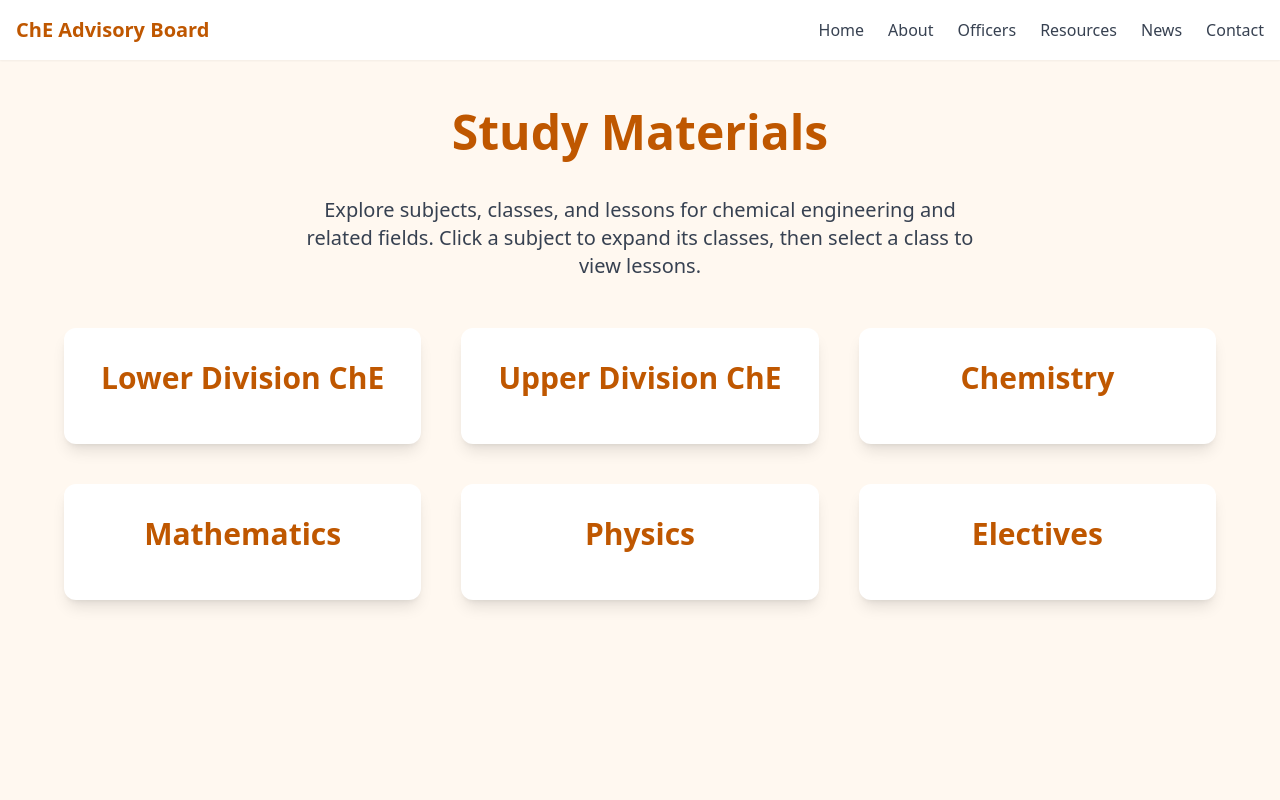
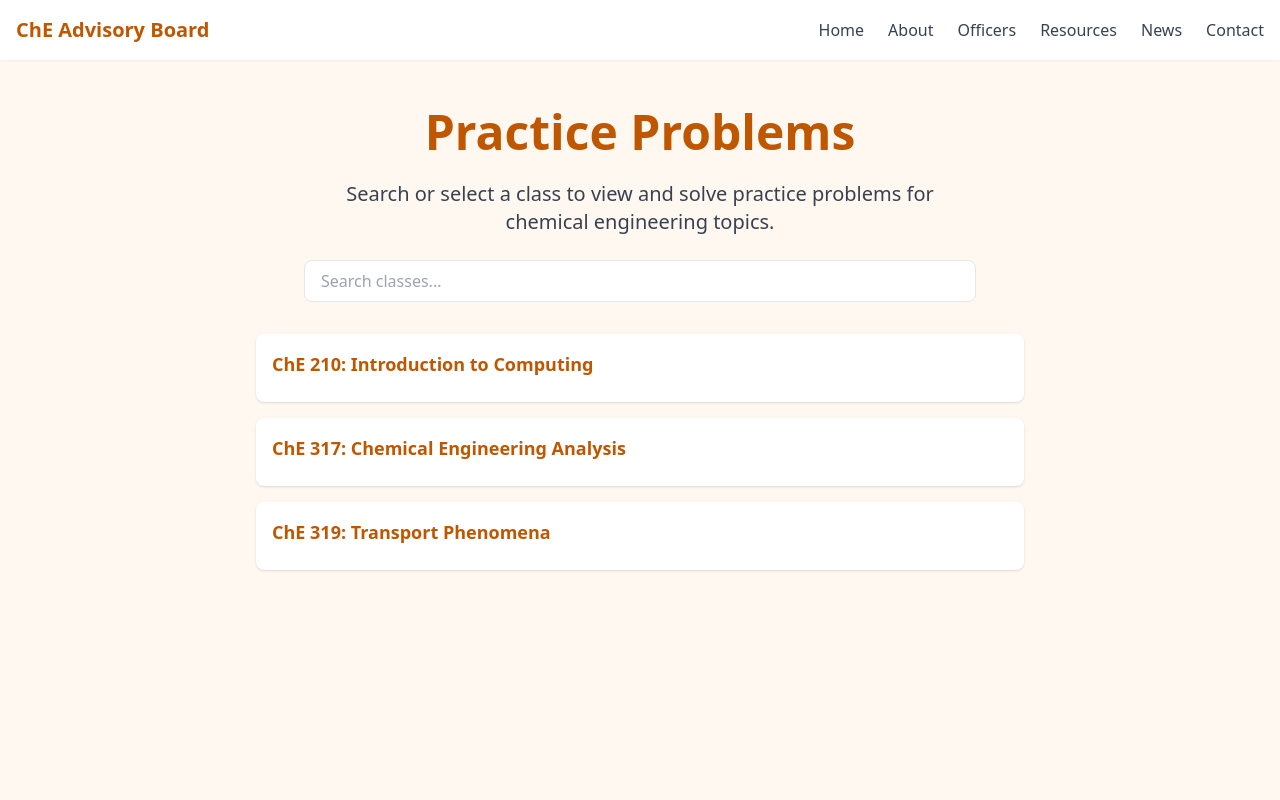
Before and after one commit to cheuab/texas, a React (Vite) app: page /resources/study-materials in a window 1280 px wide. Shown: the top 800 px of the page. Built offline with nearby package versions, Linux system fonts and the light colour scheme.

Commit message:
questions

```diff
--- a/src/App.tsx
+++ b/src/App.tsx
@@ -8,7 +8,7 @@ import BoardMembersPage from './pages/BoardMembersPage';
 import ResourcesPage from './pages/ResourcesPage';
 import NewsPage from './pages/NewsPage';
 import ContactPage from './pages/ContactPage';
-import StudyHome from './resources/studymaterials/StudyHome';
+import PracticeProblemsPage from './resources/studymaterials/problems/Questions';
 import Units from './resources/studymaterials/Units';
 import EventsPage from './pages/Events';
 
@@ -30,7 +30,7 @@ export function App() {
             <Route path="/resources" element={<ResourcesPage />} />
             <Route path="/news" element={<NewsPage />} />
             <Route path="/contact" element={<ContactPage />} />
-            <Route path="/resources/study-materials" element={<StudyHome />} />
+            <Route path="/resources/study-materials" element={<PracticeProblemsPage />} />
             <Route path="/resources/study-materials/units" element={<Units />} />
             <Route path="/events" element={<EventsPage />} />
           </Routes>
--- /dev/null
+++ b/src/resources/studymaterials/problems/Questions.tsx
@@ -0,0 +1,63 @@
+import React, { useState } from "react";
+import { problemSets } from "./problemBank";
+
+const PracticeProblemsPage: React.FC = () => {
+  const [search, setSearch] = useState("");
+  const [openClassIdx, setOpenClassIdx] = useState<number | null>(null);
+
+  const handleClassToggle = (idx: number) => {
+    setOpenClassIdx(openClassIdx === idx ? null : idx);
+  };
+
+  const filteredSets = problemSets.filter(set =>
+    set.className.toLowerCase().includes(search.toLowerCase())
+  );
+
+  return (
+    <div className="min-h-screen w-full bg-[#FFF8F0] py-12 px-4">
+      <h1 className="text-5xl font-bold text-[#BF5700] mb-6 text-center">
+        Practice Problems
+      </h1>
+      <p className="text-gray-700 mb-6 text-xl text-center max-w-2xl mx-auto">
+        Search or select a class to view and solve practice problems for chemical engineering topics.
+      </p>
+      <div className="max-w-2xl mx-auto mb-8">
+        <input
+          type="text"
+          value={search}
+          onChange={e => setSearch(e.target.value)}
+          placeholder="Search classes..."
+          className="w-full px-4 py-2 border rounded-lg focus:outline-none focus:ring-2 focus:ring-[#BF5700]"
+        />
+      </div>
+      <div className="max-w-3xl mx-auto grid grid-cols-1 gap-4">
+        {filteredSets.map((set, idx) => (
+          <div key={idx} className="bg-white rounded-lg shadow p-4 flex flex-col">
+            <button
+              className="text-lg font-bold text-[#BF5700] mb-2 focus:outline-none hover:underline text-left"
+              onClick={() => handleClassToggle(idx)}
+            >
+              {set.className}
+            </button>
+            {openClassIdx === idx && (
+              <ul className="space-y-2">
+                {set.problems.map((prob, pIdx) => (
+                  <li key={pIdx} className="bg-[#FFF8F0] rounded shadow p-4 flex flex-col">
+                    <span className="text-base text-[#BF5700] font-semibold mb-1">{prob.title}</span>
+                    <span className="text-gray-700 mb-1 text-sm">{prob.description}</span>
+                    <a href={prob.link} className="inline-block px-3 py-1 bg-[#BF5700] text-white rounded hover:bg-[#a64a00] transition-colors text-xs font-medium w-fit">View Problem</a>
+                  </li>
+                ))}
+              </ul>
+            )}
+          </div>
+        ))}
+        {filteredSets.length === 0 && (
+          <div className="text-gray-500 text-center">No classes found.</div>
+        )}
+      </div>
+    </div>
+  );
+};
+
+export default PracticeProblemsPage;
--- /dev/null
+++ b/src/resources/studymaterials/problems/problemBank.ts
@@ -0,0 +1,47 @@
+export const problemSets = [
+  {
+    className: "ChE 210: Introduction to Computing",
+    problems: [
+      {
+        title: "Unit Conversion Practice",
+        description: "Convert between SI and Imperial units for common engineering quantities.",
+        link: "#"
+      },
+      {
+        title: "Dimensional Analysis Challenge",
+        description: "Check equations for dimensional consistency and solve for unknowns.",
+        link: "#"
+      }
+    ]
+  },
+  {
+    className: "ChE 317: Chemical Engineering Analysis",
+    problems: [
+      {
+        title: "Material Balance Problem Set",
+        description: "Practice solving material balances on various processes.",
+        link: "#"
+      },
+      {
+        title: "Stoichiometry Practice",
+        description: "Solve problems involving chemical reactions and stoichiometry.",
+        link: "#"
+      }
+    ]
+  },
+  {
+    className: "ChE 319: Transport Phenomena",
+    problems: [
+      {
+        title: "Heat Transfer Practice",
+        description: "Problems on conduction, convection, and radiation.",
+        link: "#"
+      },
+      {
+        title: "Mass Transfer Challenge",
+        description: "Practice problems on diffusion and mass transfer coefficients.",
+        link: "#"
+      }
+    ]
+  }
+];
```
